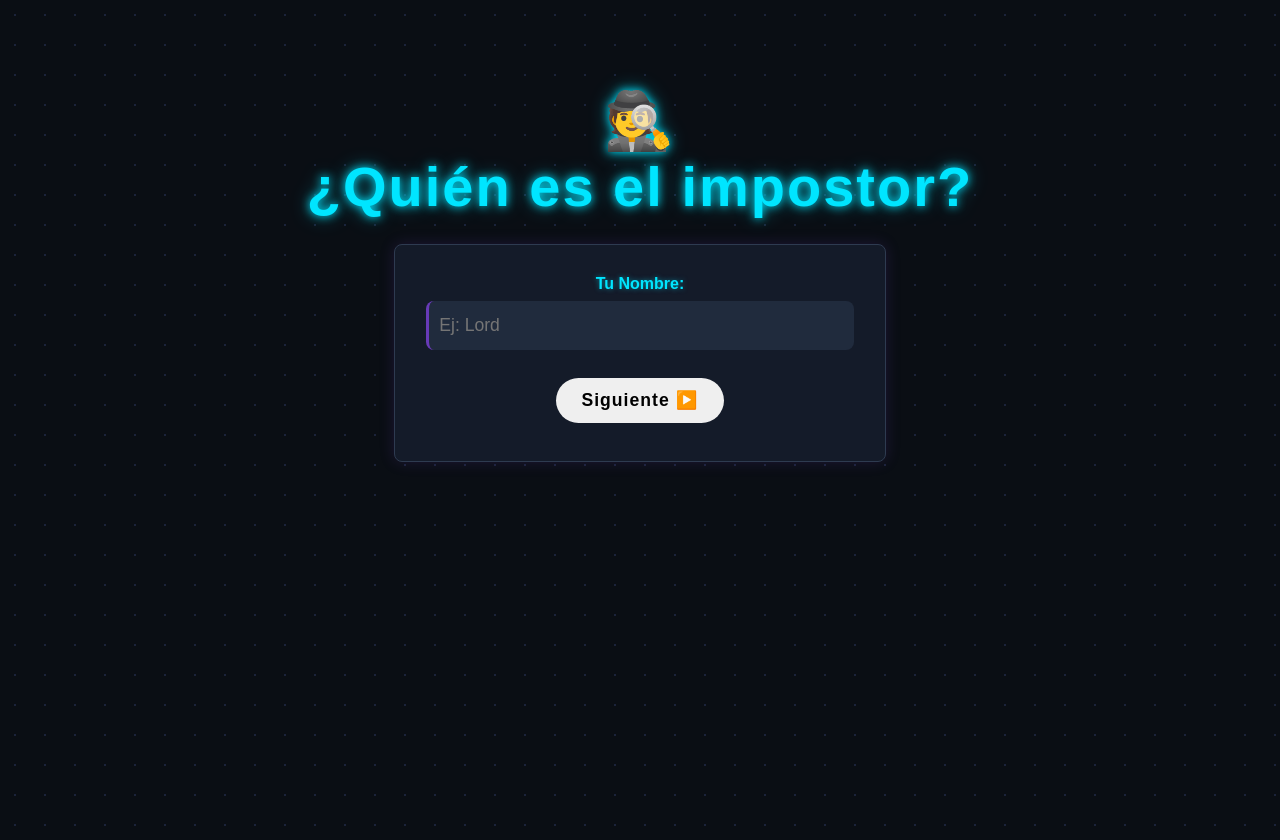
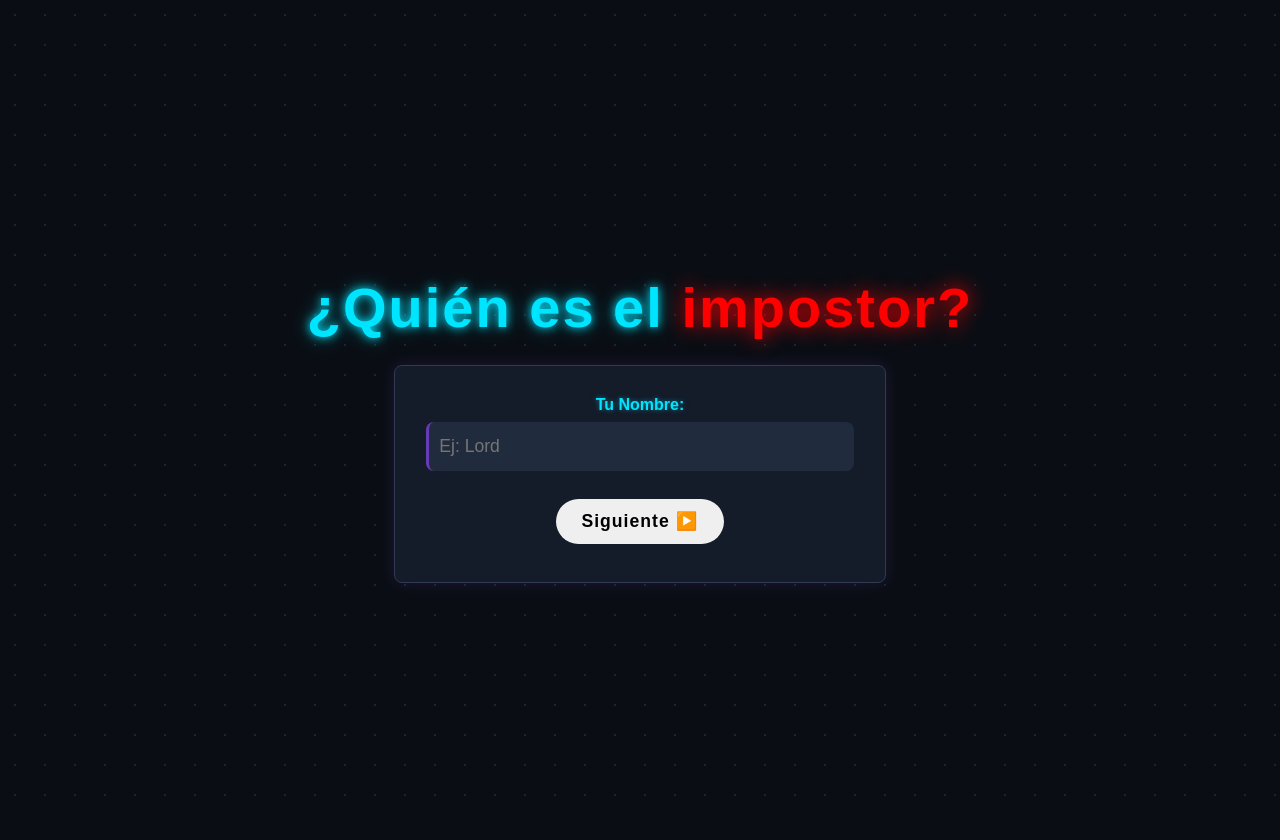
Before and after one commit to omitarangel92/juegodelimpostor, a website: page public/index.html in a window 1280 px wide. Drawn offline with Linux system fonts and the light colour scheme; a web font is replaced by a local one.

```diff
--- a/public/index.html
+++ b/public/index.html
@@ -1,5 +1,6 @@
 <!DOCTYPE html>
 <html lang="es">
+
 <head>
     <meta charset="UTF-8">
     <meta name="viewport" content="width=device-width, initial-scale=1.0">
@@ -10,11 +11,11 @@
     <script src="https://www.gstatic.com/firebasejs/8.6.8/firebase-app.js"></script>
     <script src="https://www.gstatic.com/firebasejs/8.6.8/firebase-database.js"></script>
 </head>
+
 <body>
 
     <div id="vista-inicio" class="vista activa">
-        <h1>🕵️ <br>
-        ¿Quién es el impostor?</h1>
+        <h1> ¿Quién es el <strong class="h1-impostor">impostor?</strong></h1>
 
         <form id="form-inicio">
             <label for="input-nombre">Tu Nombre:</label>
@@ -49,7 +50,8 @@
 
             <div class="tema-selector-box">
                 <h4>Seleccionar Categoría:</h4>
-                <p id="aviso-categoria" style="color: var(--color-red); font-weight: bold; display: none;">¡Selecciona 1 categoría!</p>
+                <p id="aviso-categoria" style="color: var(--color-red); font-weight: bold; display: none;">¡Selecciona 1
+                    categoría!</p>
                 <div id="categorias-container" class="categorias-container">
                 </div>
             </div>
@@ -75,7 +77,8 @@
             <h3 id="tema-valor-revelacion"></h3>
             <p id="palabra-revelacion-display" class="palabra-revelacion"></p>
 
-            <button id="btn-iniciar-discusion" class="btn-principal btn-grande" style="margin-top: 30px; display: none;">
+            <button id="btn-iniciar-discusion" class="btn-principal btn-grande"
+                style="margin-top: 30px; display: none;">
                 ▶️ Iniciar Discusión
             </button>
             <p class="aviso-espera" style="margin-top: 15px;">Esperando al Host para iniciar la discusión...</p>
@@ -93,7 +96,8 @@
             <p id="palabra-secreta-display" class="palabra-revelacion"></p>
         </div>
 
-        <h3 style="color: var(--color-secondary);">Jugadores Activos (<span id="jugadores-activos-contador">0</span>):</h3>
+        <h3 style="color: var(--color-secondary);">Jugadores Activos (<span id="jugadores-activos-contador">0</span>):
+        </h3>
         <ul id="lista-jugadores-juego" class="lista-jugadores">
         </ul>
 
@@ -147,7 +151,8 @@
         <ul id="lista-roles-final" class="lista-jugadores lista-final">
         </ul>
 
-        <div id="acciones-finales-final-host" style="display: flex; gap: 15px; margin-top: 30px; justify-content: center;">
+        <div id="acciones-finales-final-host"
+            style="display: flex; gap: 15px; margin-top: 30px; justify-content: center;">
             <button id="btn-reiniciar-partida-final" class="btn-secundario btn-grande">
                 🔄 Reiniciar Partida (Ir a Lobby)
             </button>
@@ -165,4 +170,5 @@
     <script src="cliente.js"></script>
 
 </body>
+
 </html>
--- a/public/style.css
+++ b/public/style.css
@@ -60,13 +60,17 @@
     display: none;
     flex-direction: column;
     align-items: center;
-    justify-content: flex-start;
-    padding: 30px 15px;
-    min-height: 95vh;
+    min-height: 100vh;
+    justify-content: center;
 }
 
 .vista.activa {
     display: flex;
+}
+
+.h1-impostor {
+    color: red;
+    text-shadow: 0 0 20px red;
 }
 
 /* 3. Contenedores y Formularios (Paneles de Control) */
@@ -140,6 +144,7 @@
     background-color: var(--color-primary-neon);
     color: var(--color-bg);
     box-shadow: 0 0 5px var(--color-primary-glow);
+    margin-bottom: 2rem;
 }
 .btn-principal:hover:not(:disabled) {
     background-color: var(--color-primary-glow);
@@ -219,7 +224,7 @@
 .opcion-simple {
     display: flex;
     align-items: center;
-    justify-content: space-between;
+    justify-content: space-evenly;
     margin-bottom: 15px;
     background-color: #1a2333;
     padding: 10px 15px;
@@ -266,7 +271,7 @@
     color: var(--color-impostor);
     font-weight: bold;
     font-family: var(--font-heading);
-    margin-top: -10px;
+    margin: 0;
     text-shadow: 0 0 5px rgba(255, 77, 110, 0.5);
 }
 
```
Lines whose indentation alone changed are shown as unchanged.
